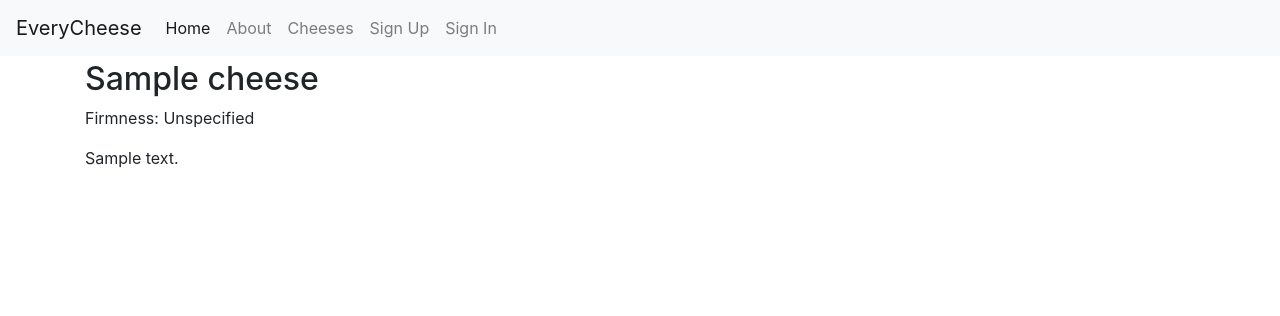
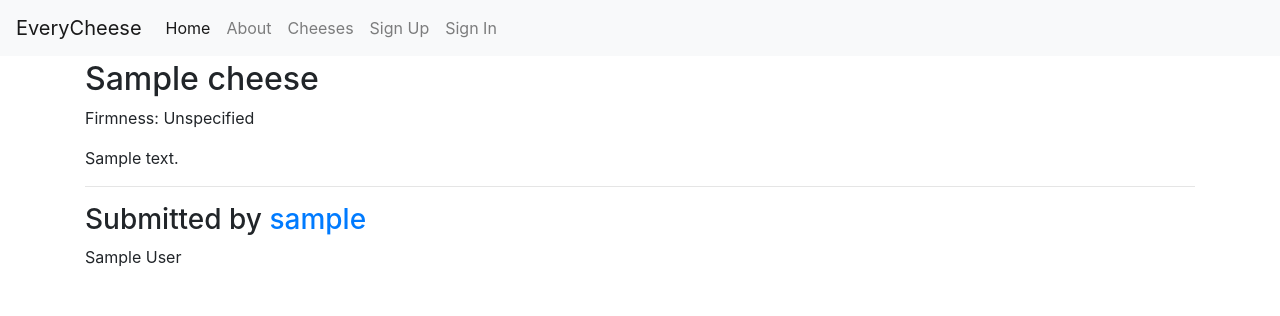
Before and after one commit to GarretL/djangocc, a Django app: a page that uses everycheese/templates/cheeses/cheese_detail.html in a window 1280 px wide. Shown: the top 316 px of the page. Run offline with Django 3.2, Linux system fonts and the light colour scheme; tables that the repository leaves empty hold one stand-in row (values such as "Sample post"); some libraries are stand-ins or nearby versions.

Commit message:
Track and display the creator of each cheese

```diff
--- a/everycheese/cheeses/views.py
+++ b/everycheese/cheeses/views.py
@@ -13,3 +13,7 @@ class CheeseDetailView(DetailView):
 class CheeseCreateView(LoginRequiredMixin, CreateView):
     model = Cheese
     fields = ['name', 'description','firmness','country_of_origin']
+
+    def form_valid(self, form):
+        form.instance.creator = self.request.user
+        return super().form_valid(form)
--- a/everycheese/templates/cheeses/cheese_detail.html
+++ b/everycheese/templates/cheeses/cheese_detail.html
@@ -20,4 +20,15 @@
     </p>
 {% endif %}
 
+<hr/>
+
+<h3> Submitted by
+    <a href="{% url 'users:detail' cheese.creator.username %}">
+        {{ cheese.creator.username }}
+    </a>
+</h3>
+
+{% if cheese.creator.name %}
+<p>{{ cheese.creator.name }}</p>
+{% endif %}
 {% endblock content %}
```
Also changed, not shown: 8 other files.
